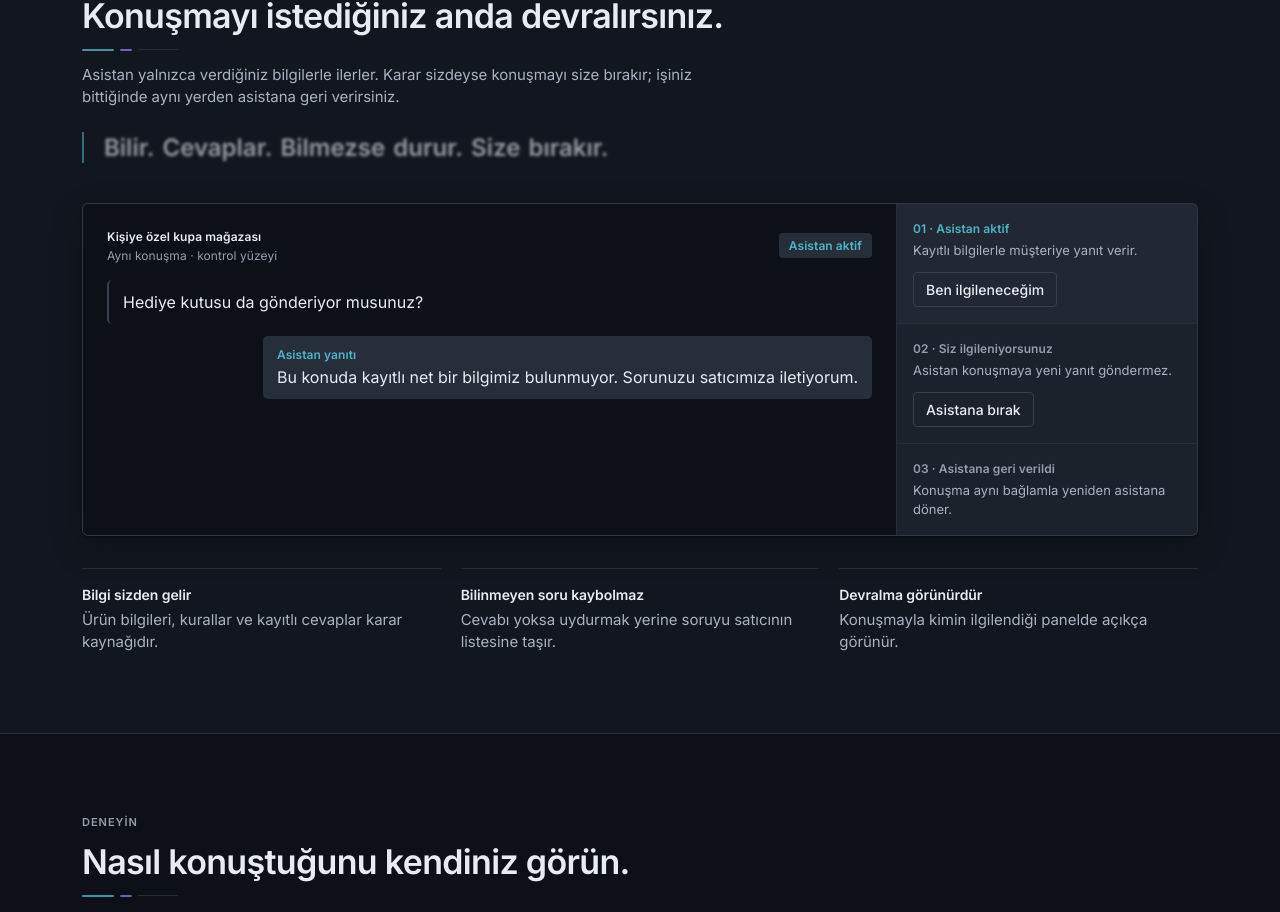
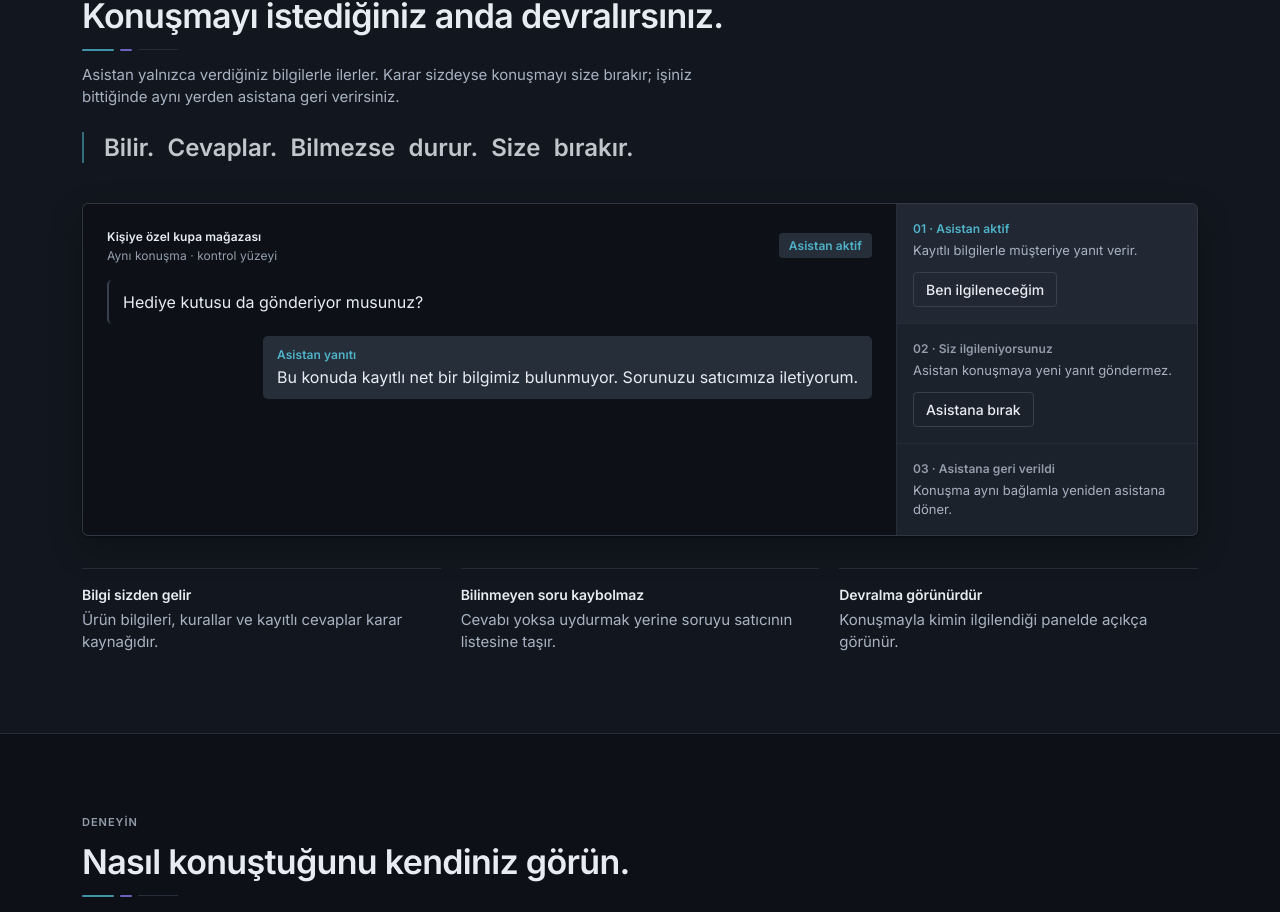
Before and after one commit to keremm44/whatsapp-assistant, a Next.js app in the folder frontend/: page / in a window 1280 px wide. Shown: the part 1450-2362 px from the top of the page. Built offline with nearby package versions, Linux system fonts and the light colour scheme; no server answers.

Commit message:
frontend: refine marketing focus and magnetic motion

```diff
--- a/frontend/src/components/marketing/marketing-motion.module.css
+++ b/frontend/src/components/marketing/marketing-motion.module.css
@@ -1,9 +1,9 @@
 .reveal {
   opacity: 0;
-  transform: translateY(16px);
+  transform: translateY(14px);
   transition:
-    opacity 360ms cubic-bezier(0.2, 0, 0, 1),
-    transform 360ms cubic-bezier(0.2, 0, 0, 1);
+    opacity 340ms cubic-bezier(0.2, 0, 0, 1),
+    transform 340ms cubic-bezier(0.2, 0, 0, 1);
 }
 
 .revealVisible {
@@ -14,12 +14,12 @@
 .blurWord {
   display: inline-block;
   opacity: 0;
-  filter: blur(6px);
-  transform: translateY(14px);
+  filter: blur(5px);
+  transform: translateY(12px);
   transition:
-    opacity 360ms cubic-bezier(0.2, 0, 0, 1),
-    filter 360ms cubic-bezier(0.2, 0, 0, 1),
-    transform 360ms cubic-bezier(0.2, 0, 0, 1);
+    opacity 340ms cubic-bezier(0.2, 0, 0, 1),
+    filter 340ms cubic-bezier(0.2, 0, 0, 1),
+    transform 340ms cubic-bezier(0.2, 0, 0, 1);
 }
 
 .blurWordVisible {
@@ -31,38 +31,71 @@
 .focusLine {
   display: flex;
   flex-wrap: wrap;
-  gap: 0.34em;
+  gap: 0.42em 0.55em;
 }
 
 .focusWord {
   position: relative;
-  border-radius: 0.35rem;
-  opacity: 0.62;
-  filter: blur(1.8px);
+  display: inline-block;
+  border-radius: 0.28rem;
+  opacity: 0.82;
+  transform: translateY(0) scale(1);
   transition:
-    opacity 280ms cubic-bezier(0.2, 0, 0, 1),
-    filter 280ms cubic-bezier(0.2, 0, 0, 1),
-    color 280ms cubic-bezier(0.2, 0, 0, 1);
+    opacity 260ms cubic-bezier(0.2, 0, 0, 1),
+    color 260ms cubic-bezier(0.2, 0, 0, 1),
+    transform 260ms cubic-bezier(0.2, 0, 0, 1),
+    text-shadow 260ms cubic-bezier(0.2, 0, 0, 1);
+}
+
+.focusWord::before,
+.focusWord::after {
+  content: "";
+  position: absolute;
+  width: 0.58em;
+  height: 0.58em;
+  opacity: 0;
+  pointer-events: none;
+  transition:
+    opacity 220ms cubic-bezier(0.2, 0, 0, 1),
+    transform 220ms cubic-bezier(0.2, 0, 0, 1);
+}
+
+.focusWord::before {
+  top: -0.22em;
+  left: -0.3em;
+  border-top: 1px solid rgb(var(--color-primary-rgb) / 0.8);
+  border-left: 1px solid rgb(var(--color-primary-rgb) / 0.8);
+  transform: translate(4px, 4px);
 }
 
 .focusWord::after {
-  content: "";
-  position: absolute;
-  inset: -0.2em -0.28em;
-  border: 1px solid transparent;
-  border-radius: 0.45rem;
-  pointer-events: none;
-  transition: border-color 280ms cubic-bezier(0.2, 0, 0, 1);
+  right: -0.3em;
+  bottom: -0.18em;
+  border-right: 1px solid rgb(var(--color-primary-rgb) / 0.8);
+  border-bottom: 1px solid rgb(var(--color-primary-rgb) / 0.8);
+  transform: translate(-4px, -4px);
 }
 
 .focusWordActive {
   color: rgb(var(--color-primary-rgb));
   opacity: 1;
-  filter: blur(0);
+  transform: translateY(-1px) scale(1.025);
+  text-shadow: 0 0 22px rgb(var(--color-primary-rgb) / 0.08);
 }
 
+.focusWordActive::before,
 .focusWordActive::after {
-  border-color: rgb(var(--color-primary-rgb) / 0.7);
+  opacity: 1;
+  transform: translate(0, 0);
+}
+
+.magneticLink {
+  will-change: transform;
+  transition:
+    transform 180ms cubic-bezier(0.2, 0, 0, 1),
+    background-color 180ms cubic-bezier(0.2, 0, 0, 1),
+    border-color 180ms cubic-bezier(0.2, 0, 0, 1),
+    color 180ms cubic-bezier(0.2, 0, 0, 1);
 }
 
 .dock {
@@ -93,7 +126,7 @@
 .dockItem:focus-visible {
   color: rgb(var(--color-chrome-foreground-rgb));
   background: rgb(var(--color-chrome-hover-rgb));
-  transform: translateY(-1px) scale(1.055);
+  transform: translateY(-1px) scale(1.045);
   outline: none;
 }
 
@@ -117,19 +150,21 @@
   .reveal,
   .blurWord,
   .focusWord,
+  .magneticLink,
   .dockItem {
     transition: none;
     transform: none;
   }
 
   .reveal,
-  .blurWord {
+  .blurWord,
+  .focusWord {
     opacity: 1;
     filter: none;
   }
 
-  .focusWord {
-    opacity: 1;
-    filter: none;
+  .focusWord::before,
+  .focusWord::after {
+    display: none;
   }
 }
```
